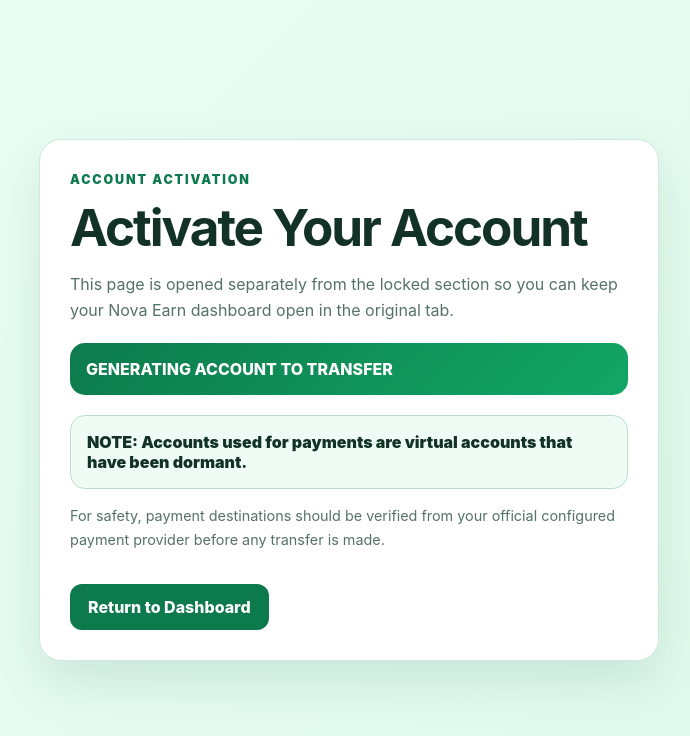
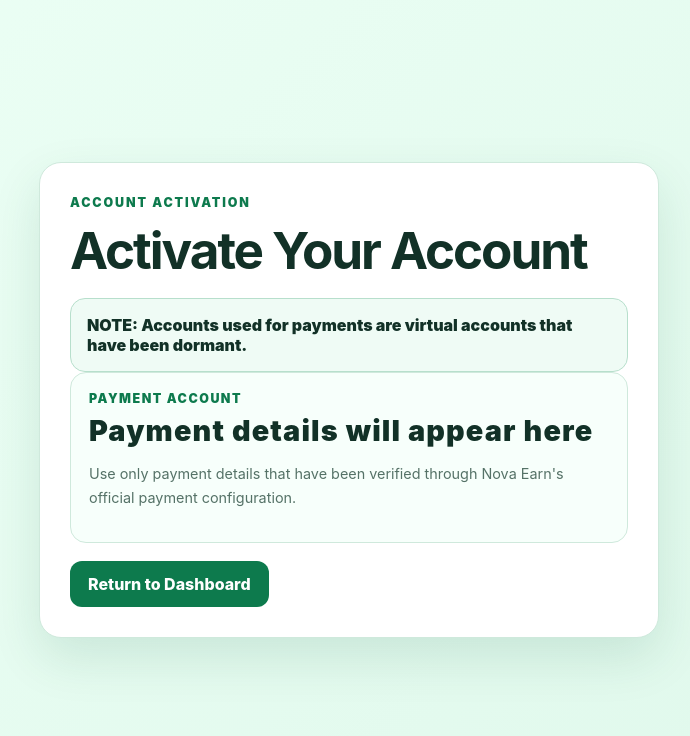
Before and after one commit to louiskyasua/Novaearn, a Flask app: page /activate in a window 1280 px wide. Shown: the top 736 px of the page, without its empty margins (291-981 px from the left). Run offline with Flask 3, Linux system fonts and the light colour scheme; the visitor is signed in with stand-in values (Sample User, id 1); data comes from the database, SQL or seed files in the repository.

Commit message:
Improve activation page generation flow

```diff
--- a/templates/activate.html
+++ b/templates/activate.html
@@ -15,9 +15,15 @@
     p{line-height:1.65}.muted{color:var(--muted)}
     .note{margin-top:20px;padding:16px;border:1px solid #b7dfcc;background:#effbf5;border-radius:15px}
     .note strong{font-weight:900}
-    .status{margin:20px 0;padding:16px;border-radius:15px;background:linear-gradient(135deg,var(--green),var(--green2));color:white;font-weight:800}
+    .status{margin:20px 0;padding:16px;border-radius:15px;background:linear-gradient(135deg,var(--green),var(--green2));color:white;font-weight:800;display:flex;align-items:center;gap:12px}
+    .spinner{width:20px;height:20px;border:3px solid rgba(255,255,255,.35);border-top-color:#fff;border-radius:50%;animation:spin .9s linear infinite;flex:none}
+    .details{display:none;margin-top:20px}
+    .account{padding:18px;border:1px solid var(--line);border-radius:16px;background:#f7fffb}
+    .account .label{font-size:.78rem;text-transform:uppercase;letter-spacing:.12em;font-weight:900;color:var(--green);margin-bottom:7px}
+    .account .number{font-size:1.8rem;font-weight:900;letter-spacing:.04em}
     .btn{display:inline-flex;align-items:center;justify-content:center;margin-top:18px;padding:13px 18px;border-radius:12px;background:var(--green);color:white;text-decoration:none;font-weight:850}
     .small{font-size:.9rem}
+    @keyframes spin{to{transform:rotate(360deg)}}
   </style>
 </head>
 <body>
@@ -25,18 +31,33 @@
     <section class="card">
       <p class="eyebrow">ACCOUNT ACTIVATION</p>
       <h1>Activate Your Account</h1>
-      <p class="muted">This page is opened separately from the locked section so you can keep your Nova Earn dashboard open in the original tab.</p>
 
-      <div class="status">GENERATING ACCOUNT TO TRANSFER</div>
-
-      <div class="note">
-        <strong>NOTE: Accounts used for payments are virtual accounts that have been dormant.</strong>
+      <div class="status" id="status">
+        <span class="spinner" aria-hidden="true"></span>
+        <span>GENERATING ACCOUNT TO TRANSFER</span>
       </div>
 
-      <p class="small muted">For safety, payment destinations should be verified from your official configured payment provider before any transfer is made.</p>
+      <div class="details" id="details">
+        <div class="note">
+          <strong>NOTE: Accounts used for payments are virtual accounts that have been dormant.</strong>
+        </div>
+
+        <div class="account">
+          <div class="label">Payment account</div>
+          <div class="number">Payment details will appear here</div>
+          <p class="small muted">Use only payment details that have been verified through Nova Earn's official payment configuration.</p>
+        </div>
+      </div>
 
       <a class="btn" href="{{ url_for('dashboard') }}">Return to Dashboard</a>
     </section>
   </main>
+
+  <script>
+    setTimeout(function () {
+      document.getElementById('status').style.display = 'none';
+      document.getElementById('details').style.display = 'block';
+    }, 2200);
+  </script>
 </body>
 </html>
```
